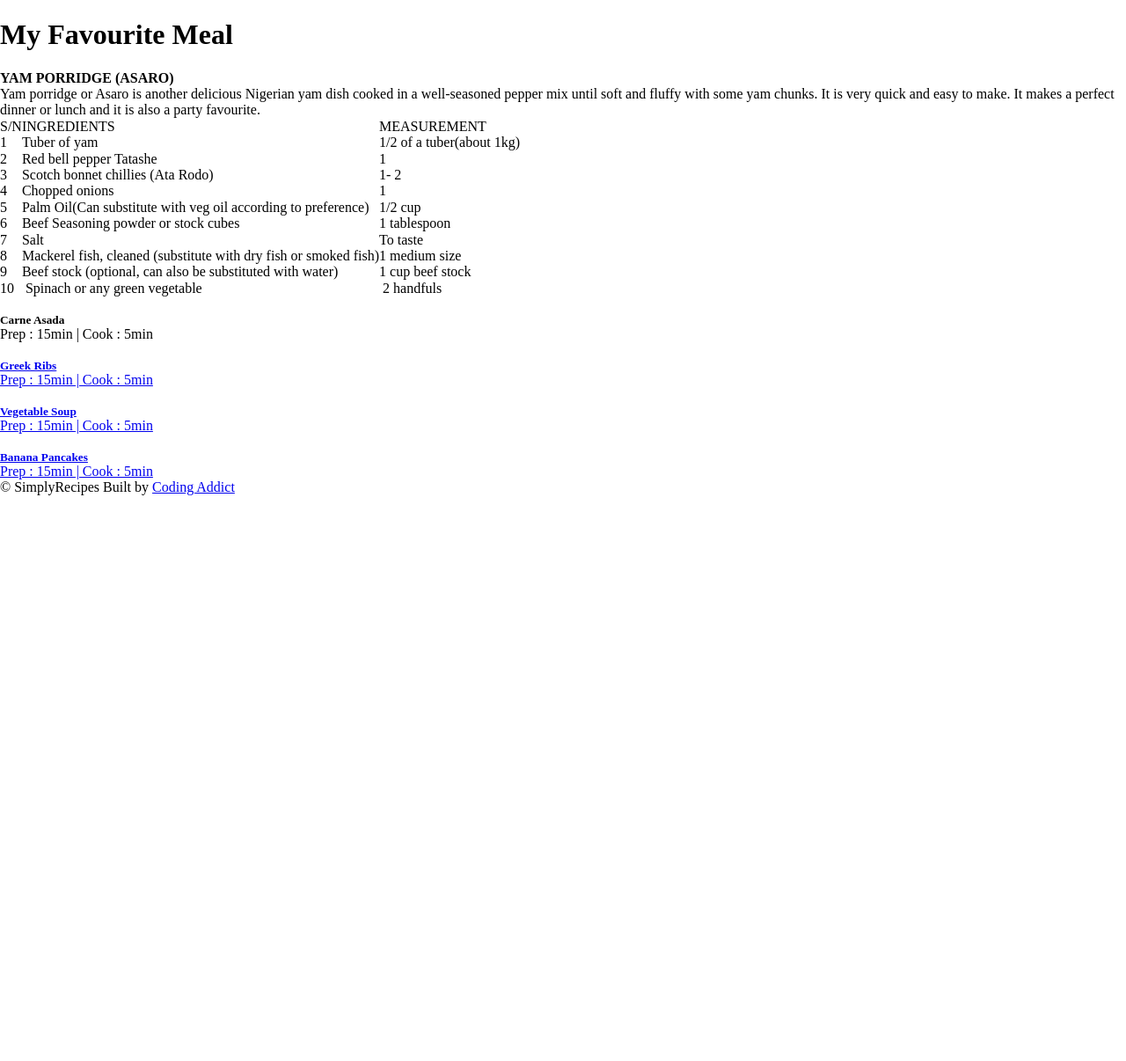
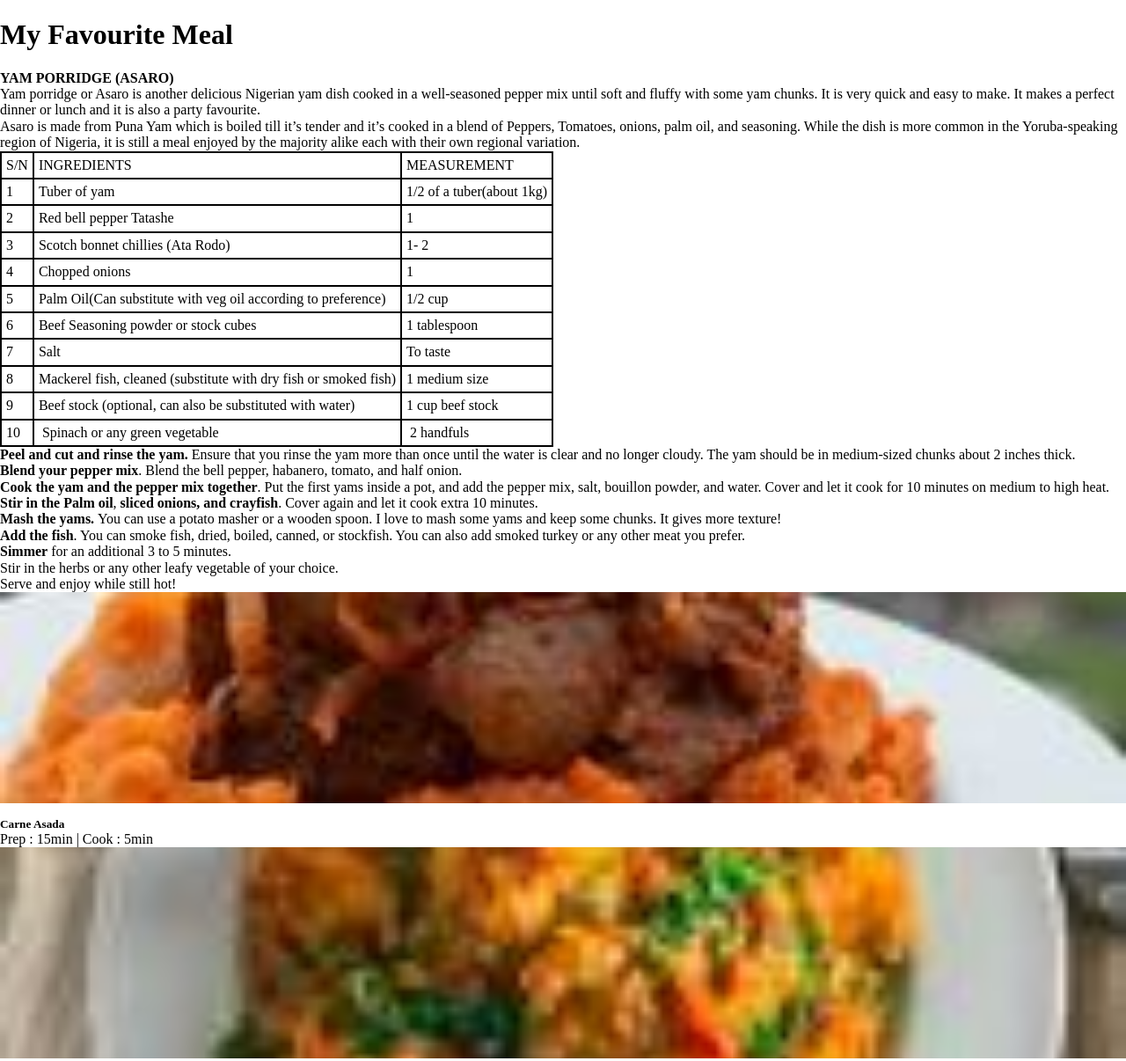
Before and after one commit to Nifilat/Stutern, a plain HTML site: page HTML_Project/index.html in a window 1280 px wide. Shown: the top 1206 px of the page at 88% size. Before the commit the page ends 800 px from the top, so only its background shows below. Drawn offline with nearby package versions, Linux system fonts and the light colour scheme; files that its build step writes are made by us from their sources; a script that the page names is missing.

Commit message:
Added images

```diff
--- a/HTML_Project/index.html
+++ b/HTML_Project/index.html
@@ -15,7 +15,7 @@
       href="https://cdnjs.cloudflare.com/ajax/libs/font-awesome/5.14.0/css/all.min.css"
     />
     <!-- main css -->
-    <link rel="stylesheet" href="./css/main.css" />
+    <link rel="stylesheet" href="./main.css" />
   </head>
   <body>
     <!-- header -->
@@ -38,6 +38,13 @@
           a well-seasoned pepper mix until soft and fluffy with some yam chunks.
           It is very quick and easy to make. It makes a perfect dinner or lunch
           and it is also a party favourite.
+        </p>
+        <p>
+          Asaro is made from Puna Yam which is boiled till it’s tender and it’s
+          cooked in a blend of Peppers, Tomatoes, onions, palm oil, and
+          seasoning. While the dish is more common in the Yoruba-speaking region
+          of Nigeria, it is still a meal enjoyed by the majority alike each with
+          their own regional variation.
         </p>
       </section>
       <!-- end of About/ Origin -->
@@ -106,49 +113,79 @@
         </tbody>
       </table>
       <!-- end of Ingredients -->
+
+      <!-- Steps of Preparation -->
+      <section>
+        <ul data-slot-rendered-dynamic="true">
+          <li>
+            <strong>Peel and cut and rinse the yam.</strong>&nbsp;Ensure that
+            you rinse the yam more than once until the water is clear and no
+            longer cloudy. The yam should be in medium-sized chunks about 2
+            inches thick.
+          </li>
+          <li>
+            <strong>Blend your pepper mix</strong>. Blend the bell pepper,
+            habanero, tomato, and half onion.
+          </li>
+          <li>
+            <strong>Cook the yam and the pepper mix together</strong>. Put the
+            first yams inside a pot, and add the pepper mix, salt, bouillon
+            powder, and water. Cover and let it cook for 10 minutes on medium to
+            high heat.
+          </li>
+          <li>
+            <strong>Stir in the Palm oil</strong>,&nbsp;<strong
+              >sliced onions, and crayfish</strong
+            >. Cover again and let it cook extra 10 minutes.
+          </li>
+          <li>
+            <strong>Mash the yams.&nbsp;</strong>You can use a potato masher or
+            a wooden spoon. I love to mash some yams and keep some chunks. It
+            gives more texture!
+          </li>
+          <li>
+            <strong>Add the fish</strong>. You can smoke fish, dried, boiled,
+            canned, or stockfish. You can also add smoked turkey or any other
+            meat you prefer.
+          </li>
+          <li>
+            <strong>Simmer&nbsp;</strong>for an additional 3 to 5 minutes.
+          </li>
+          <li>
+            Stir in the herbs or any other leafy vegetable of your choice.
+          </li>
+          <li>Serve and enjoy while still hot!</li>
+        </ul>
+      </section>
+      <!-- end of Steps of Preparation -->
+
       <section class="recipes-container">
         <!-- recipes list -->
         <div class="recipes-list">
           <!-- single recipe -->
 
-            <img
-              src="./assets/recipes/recipe-1.jpeg"
-              class="img recipe-img"
-              alt=""
-            />
-            <h5>Carne Asada</h5>
-            <p>Prep : 15min | Cook : 5min</p>
-          </a>
+          <img src="./assets/porridge1.jpeg" class="img recipe-img" alt="" />
+          <h5>Carne Asada</h5>
+          <p>Prep : 15min | Cook : 5min</p>
+
           <!-- end of single recipe -->
           <!-- single recipe -->
           <a href="single-recipe.html" class="recipe">
-            <img
-              src="./assets/recipes/recipe-2.jpeg"
-              class="img recipe-img"
-              alt=""
-            />
+            <img src="./assets/porridge2.jpeg" class="img recipe-img" alt="" />
             <h5>Greek Ribs</h5>
             <p>Prep : 15min | Cook : 5min</p>
           </a>
           <!-- end of single recipe -->
           <!-- single recipe -->
           <a href="single-recipe.html" class="recipe">
-            <img
-              src="./assets/recipes/recipe-3.jpeg"
-              class="img recipe-img"
-              alt=""
-            />
+            <img src="./assets/porridge3.jpeg" class="img recipe-img" alt="" />
             <h5>Vegetable Soup</h5>
             <p>Prep : 15min | Cook : 5min</p>
           </a>
           <!-- end of single recipe -->
           <!-- single recipe -->
           <a href="single-recipe.html" class="recipe">
-            <img
-              src="./assets/recipes/recipe-4.jpeg"
-              class="img recipe-img"
-              alt=""
-            />
+            <img src="./assets/porridge4.jpeg" class="img recipe-img" alt="" />
             <h5>Banana Pancakes</h5>
             <p>Prep : 15min | Cook : 5min</p>
           </a>
--- a/HTML_Project/main.css
+++ b/HTML_Project/main.css
@@ -9,8 +9,22 @@ html {
   font-size: 100%;
 }
 
-table {
-  border: 2px;
+table,
+th,
+td {
+  border: 2px solid black;
+  padding: 5px;
   border-collapse: collapse;
-  padding: 5px;
 }
+
+.img {
+  width: 100%;
+  display: block;
+  object-fit: cover;
+}
+
+.recipe-img {
+  height: 15rem;
+  border-radius: var(--borderRadius);
+  margin-bottom: 1rem;
+}
```
Also changed, not shown: HTML_Project/assets/porridge1.jpeg (added), HTML_Project/assets/porridge2.jpeg (added), HTML_Project/assets/porridge3.jpeg (added), HTML_Project/assets/porridge4.jpeg (added).
